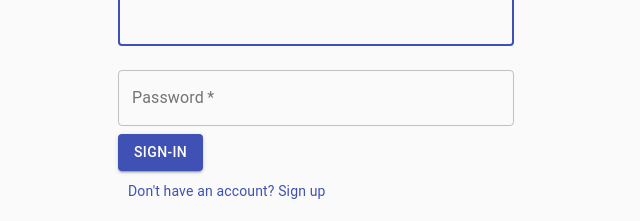
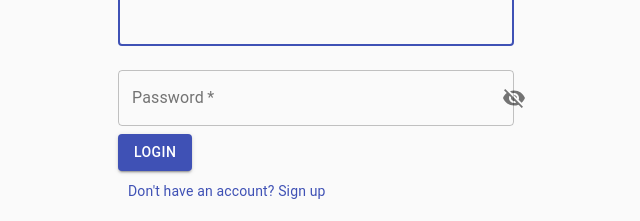
Before and after one commit to tejashreeSurve/Reactjs-SampleProject, a React (Create React App) app: page /loginUser in a window 1280 px wide. Shown: the part 188-409 px from the top of the page, without its empty margins (324-964 px from the left). Built offline with nearby package versions, Linux system fonts and the light colour scheme.

Commit message:
Added :Login

```diff
--- /dev/null
+++ b/src/Component/HeaderBar.jsx
@@ -0,0 +1,20 @@
+import React,{Component} from 'react';
+import {AppBar,Typography,Toolbar,Button} from '@material-ui/core';
+
+class HeaderBar extends Component{
+render(){
+    return <AppBar position = "static">
+<Toolbar>
+    <Typography variant ="h4" className = "appbarTitle">
+        UserInfo
+    </Typography>
+    <Button colour="inherit" position= "end">Edit</Button>
+    <Button colour="inherit" position="end">List</Button>
+    <Button colour="inherit" position="end">Logout</Button>
+</Toolbar>
+
+    </AppBar>
+}
+}
+
+export default HeaderBar;
--- a/src/Component/LoginForm.jsx
+++ b/src/Component/LoginForm.jsx
@@ -1,12 +1,48 @@
 import React, { Component } from 'react';
 import ReactDOM from 'react-dom';
 import '../Css/LoginForm.css';
-import { Container, Avatar, TextField, Button, Typography, CssBaseline, Grid, Link } from '@material-ui/core';
+import { Container, Avatar, TextField, Button, Typography, CssBaseline, Grid, Link,IconButton,InputAdornment } from '@material-ui/core';
 import PersonIcon from '@material-ui/icons/Person';
+import HeaderBar from '../Component/HeaderBar.jsx';
+import { loginUser } from '../Services/UserServices';
+import { Visibility, VisibilityOff } from '@material-ui/icons';
+
 class LoginForm extends Component {
+    constructor(props) {
+        super(props);
+        this.state = {
+            fName: '',
+            mName: '',
+            lName: '',
+            userEmail: '',
+            password: '',
+            showpassword: ''
+        };
+    }
 
+    axois = event => {
+        this.setState({ [event.target.name]: event.target.value, });
+    };
+
+    loginForm () {
+        let loginData = {};
+        loginData.userEmail = this.state.userEmail;
+        console.log(loginData.userEmail);
+        loginData.password = this.state.password;
+
+        loginUser(loginData).then(response => {
+            console.log(response);
+            console.log('data', response.data.data);
+            localStorage.setItem('token', response.data.message);
+            alert(`Login Successfully`);
+            this.props.history.push("/headerBar");
+        }).catch(error => {
+            console.log(error);
+            alert(`Login Failed`);
+        });
+
+    };
     render() {
-
         return <Container className="container" component="main" maxWidth="xs" box>
             <CssBaseline />
             <div className="loginpaper">
@@ -19,10 +55,19 @@ class LoginForm extends Component {
                 </Typography>
                 <form className="loginform" noValidate>
                     <TextField variant="outlined" margin="normal" required fullWidth id="email" label="Email Address"
-                        name="email" autoComplete="email" autoFocus />
+                        name="userEmail" autoComplete="userEmail" autoFocus  onChange={this.axois}/>
                     <TextField variant="outlined" margin="normal" required fullWidth id="password" label="Password"
-                        name="password" autoComplete="password " type="password" />
-                    <Button className="loginbutton" type="submit" fullwidth variant="contained" color="primary" >Sign-In</Button>
+                        name="password" autoComplete="password " type={this.state.showpassword ? 'text' : 'password'}
+                        onChange={this.axois}
+                        InputProps={{
+                            endAdornment: (<InputAdornment position="end" style={{ width: '10px' }}>
+                                <IconButton onClick={() => this.setState({ showpassword: !this.state.showpassword, })}>
+                                    {this.state.showpassword ? <Visibility /> : <VisibilityOff />}
+                                </IconButton>
+                            </InputAdornment>),
+                        }}
+                                />
+                                <Button className="loginbutton" type="submit" fullwidth variant="contained" color="primary" onClick={() => this.loginForm()}>Login</Button>
                                 <Grid Container className="grid">
                                     <Grid item>
                                         <Link href="http://localhost:3000/registerUser" variant="body2">
--- a/src/Component/SignUpForm.jsx
+++ b/src/Component/SignUpForm.jsx
@@ -75,7 +75,8 @@ class SignUpForm extends Component {
             .then (Response => {
               console.log (Response, 'User Registered successfully!!');
               alert (`User Registered successfully`);
-            })
+              this.props.history.push("/loginUser");
+                      })
             .catch (error => {
               console.log ('Error', error.response);
               console.log (error.response.data.message, 'User Registration failed');
@@ -97,24 +98,24 @@ render() {
             </div>
             <div className="userinfo" >
 
-                <TextField variant="outlined" margin="normal" required fullWidth="true" id="firstname" label="First Name"
-                    name="firstname" autoComplete="firstname" onChange={this.axios}
+                <TextField variant="outlined" margin="normal" required  id="firstname" label="First Name"
+                    name="fName" autoComplete="fName" onChange={this.axios}
                     error={this.state.errors.fName}
                     helperText={this.state.errors.fName}></TextField>
 
 
                 <TextField variant="outlined" margin="normal" required fullWidth="true"  id="middlename" label="Middle Name"
-                    name="middlename" autoComplete="middlename" onChange={this.axios}
+                    name="mName" autoComplete="mName" onChange={this.axios}
                     error={this.state.errors.mName}
                     helperText={this.state.errors.mName}></TextField>
 
                 <TextField variant="outlined" margin="normal" required fullWidth="true"  id="lastname" label="Last Name"
-                    name="lastname" autoComplete="lastname" onChange={this.axios}
+                    name="lName" autoComplete="lName" onChange={this.axios}
                     error={this.state.errors.lName}
                     helperText={this.state.errors.lame}></TextField>
 
                 <TextField variant="outlined" margin="normal" required fullWidth="true"  id="email" label="Email Address"
-                    name="email" autoComplete="email" onChange={this.axios}
+                    name="userEmail" autoComplete="userEmail" onChange={this.axios}
                     error={this.state.errors.userEmail}
                     helperText={this.state.errors.userEmail}></TextField>
 
--- a/src/Router/Router.js
+++ b/src/Router/Router.js
@@ -3,6 +3,7 @@ import { BrowserRouter, Route } from 'react-router-dom';
 import LoginForm from '../Component/LoginForm.jsx';
 import SignUpForm from '../Component/SignUpForm.jsx';
 import User from '../Component/User.jsx';
+import HeaderBar from "../Component/HeaderBar.jsx";
 
 
 const Router = () => {
@@ -11,6 +12,7 @@ const Router = () => {
             <Route path="/userList" component={User} />
             <Route path="/loginUser" component={LoginForm} />
             <Route path="/registerUser" component={SignUpForm} />
+            <Route path="/headerBar" component={HeaderBar}/>
         </BrowserRouter>
     );
 };
--- a/src/Services/UserServices.jsx
+++ b/src/Services/UserServices.jsx
@@ -15,3 +15,15 @@ export function addUser(user) {
         }
     );
 }
+
+export function loginUser(loginData){
+    return axoisServices.axiosPost(
+        'http://localhost:9000/login',
+        loginData,
+        {
+            headers:{
+                'Content-Type': 'application/json;charset=utf-8',
+            },
+        }
+    );
+}
```
Lines whose indentation alone changed are shown as unchanged.
